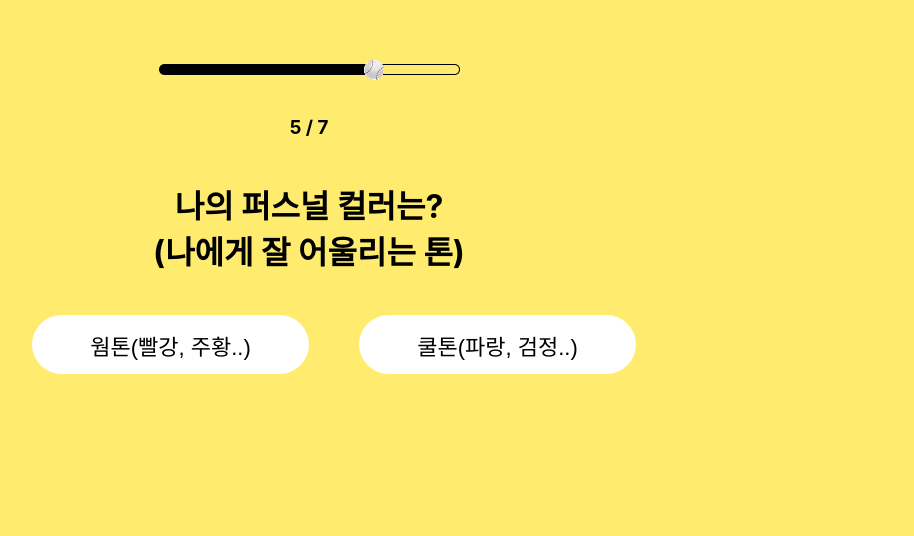
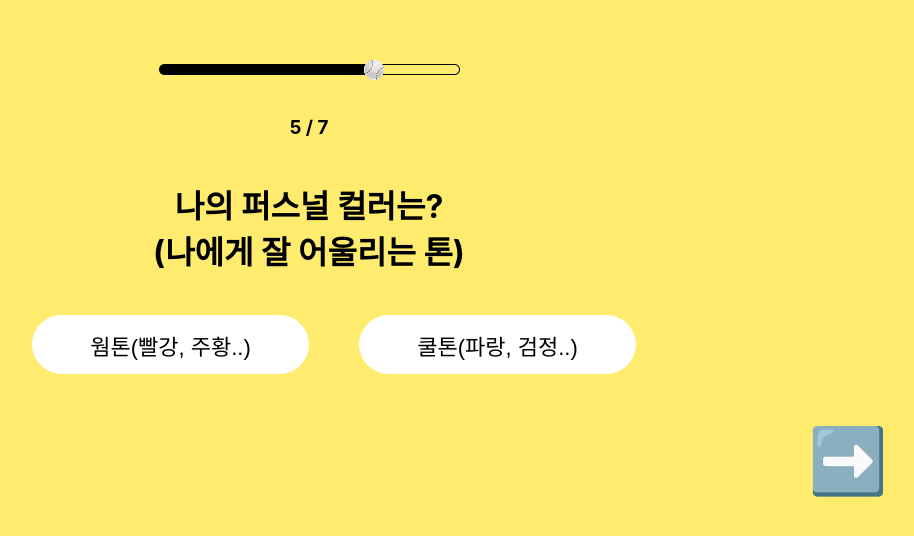
Before and after one commit to seyun31/baseballTest, a React (Vite) app: page /5 in a window 1280 px wide. Shown: the part 164-700 px from the top of the page, without its empty margins (331-1245 px from the left). Built offline with nearby package versions, Linux system fonts and the light colour scheme.

Commit message:
Feat: NextButton 추가

```diff
--- a/src/components/fifthStage.jsx
+++ b/src/components/fifthStage.jsx
@@ -11,6 +11,7 @@ function FifthStage() {
         <Title>나의 퍼스널 컬러는? {"\n"} (나에게 잘 어울리는 톤)</Title>
         <ChoiceButton>웜톤(빨강, 주황..)</ChoiceButton>
         <ChoiceButton>쿨톤(파랑, 검정..)</ChoiceButton>
+        <NextButton>➡️</NextButton>
         </>
     )
 }
@@ -50,3 +51,17 @@ const ChoiceButton = styled.button`
     margin-bottom: 42px;
     justify-content: center;
 `;
+
+const NextButton = styled.button`
+    width: 50px;
+    height: 50px;
+    font-size: 64px;
+    display: flex;
+    align-items: center;
+    justify-content: center;
+    border: none;
+    cursor: pointer;
+    position: absolute;
+    margin-top: 20px;
+    right: 76px;
+`;
--- a/src/components/firstStage.jsx
+++ b/src/components/firstStage.jsx
@@ -11,6 +11,7 @@ function FirstStage() {
         <Title>중요한 선택을 할 때 {"\n"} 나는 ...</Title>
         <ChoiceButton>감성적이다</ChoiceButton>
         <ChoiceButton>이성적이다</ChoiceButton>
+        <NextButton>➡️</NextButton>
         </>
     )
 }
@@ -50,3 +51,17 @@ const ChoiceButton = styled.button`
     margin-bottom: 42px;
     justify-content: center;
 `;
+
+const NextButton = styled.button`
+    width: 50px;
+    height: 50px;
+    font-size: 64px;
+    display: flex;
+    align-items: center;
+    justify-content: center;
+    border: none;
+    cursor: pointer;
+    position: absolute;
+    margin-top: 20px;
+    right: 76px;
+`;
--- a/src/components/fourthStage.jsx
+++ b/src/components/fourthStage.jsx
@@ -11,6 +11,7 @@ function FourthStage() {
         <Title>내가 좋아하는 팀의 {"\n"} 우승 횟수가 ...</Title>
         <ChoiceButton>많아야지! 올해도 우승!</ChoiceButton>
         <ChoiceButton>적어도 돼! 앞으로 잘하자!</ChoiceButton>
+        <NextButton>➡️</NextButton>
         </>
     )
 }
@@ -50,3 +51,17 @@ const ChoiceButton = styled.button`
     margin-bottom: 42px;
     justify-content: center;
 `;
+
+const NextButton = styled.button`
+    width: 50px;
+    height: 50px;
+    font-size: 64px;
+    display: flex;
+    align-items: center;
+    justify-content: center;
+    border: none;
+    cursor: pointer;
+    position: absolute;
+    margin-top: 20px;
+    right: 76px;
+`;
--- a/src/components/secondStage.jsx
+++ b/src/components/secondStage.jsx
@@ -11,6 +11,7 @@ function SecondStage() {
         <Title>나랑 같은 팀을 응원하는 {"\n"} 팬들이 ...</Title>
         <ChoiceButton>많았으면 좋겠다</ChoiceButton>
         <ChoiceButton>적었으면 좋겠다</ChoiceButton>
+        <NextButton>➡️</NextButton>
         </>
     )
 }
@@ -50,3 +51,17 @@ const ChoiceButton = styled.button`
     margin-bottom: 42px;
     justify-content: center;
 `;
+
+const NextButton = styled.button`
+    width: 50px;
+    height: 50px;
+    font-size: 64px;
+    display: flex;
+    align-items: center;
+    justify-content: center;
+    border: none;
+    cursor: pointer;
+    position: absolute;
+    margin-top: 20px;
+    right: 76px;
+`;
--- a/src/components/seventhStage.jsx
+++ b/src/components/seventhStage.jsx
@@ -17,6 +17,7 @@ function SeventhStage() {
             <option value="전라">전라</option>
             <option value="기타">기타</option>
         </ChoiceList>
+        <NextButton>✅</NextButton>
         </>
     )
 }
@@ -62,3 +63,17 @@ const ChoiceList = styled.select`
     -webkit-appearance: none;
     -moz-appearance: none;
 `;
+
+const NextButton = styled.button`
+    width: 50px;
+    height: 50px;
+    font-size: 64px;
+    display: flex;
+    align-items: center;
+    justify-content: center;
+    border: none;
+    cursor: pointer;
+    position: absolute;
+    margin-top: 20px;
+    right: 76px;
+`;
--- a/src/components/sixthStage.jsx
+++ b/src/components/sixthStage.jsx
@@ -11,6 +11,7 @@ function SixthStage() {
         <Title>내가 좋아하는 팀을 {"\n"} 가을 야구에서 ...</Title>
         <ChoiceButton>보고싶다!</ChoiceButton>
         <ChoiceButton>못봐도 괜찮다.</ChoiceButton>
+        <NextButton>➡️</NextButton>
         </>
     )
 }
@@ -50,3 +51,17 @@ const ChoiceButton = styled.button`
     margin-bottom: 42px;
     justify-content: center;
 `;
+
+const NextButton = styled.button`
+    width: 50px;
+    height: 50px;
+    font-size: 64px;
+    display: flex;
+    align-items: center;
+    justify-content: center;
+    border: none;
+    cursor: pointer;
+    position: absolute;
+    margin-top: 20px;
+    right: 76px;
+`;
--- a/src/components/thirdStage.jsx
+++ b/src/components/thirdStage.jsx
@@ -11,6 +11,7 @@ function ThirdStage() {
         <Title>내가 좋아하는 팀의 {"\n"} 우승 횟수가 ...</Title>
         <ChoiceButton>많아야지! 올해도 우승!</ChoiceButton>
         <ChoiceButton>적어도 돼! 앞으로 잘하자!</ChoiceButton>
+        <NextButton>➡️</NextButton>
         </>
     )
 }
@@ -50,3 +51,17 @@ const ChoiceButton = styled.button`
     margin-bottom: 42px;
     justify-content: center;
 `;
+
+const NextButton = styled.button`
+    width: 50px;
+    height: 50px;
+    font-size: 64px;
+    display: flex;
+    align-items: center;
+    justify-content: center;
+    border: none;
+    cursor: pointer;
+    position: absolute;
+    margin-top: 20px;
+    right: 76px;
+`;
--- a/src/style/GlobalStyle.js
+++ b/src/style/GlobalStyle.js
@@ -2,6 +2,7 @@ import { createGlobalStyle } from "styled-components";
 
 const GlobalStyle = createGlobalStyle`
   html {
+    position: relative;
     background-color: #FFEB6D;
     margin: 0;
     padding: 0;
```
Also changed, not shown: src/assets/ProgressingBar3.png.
